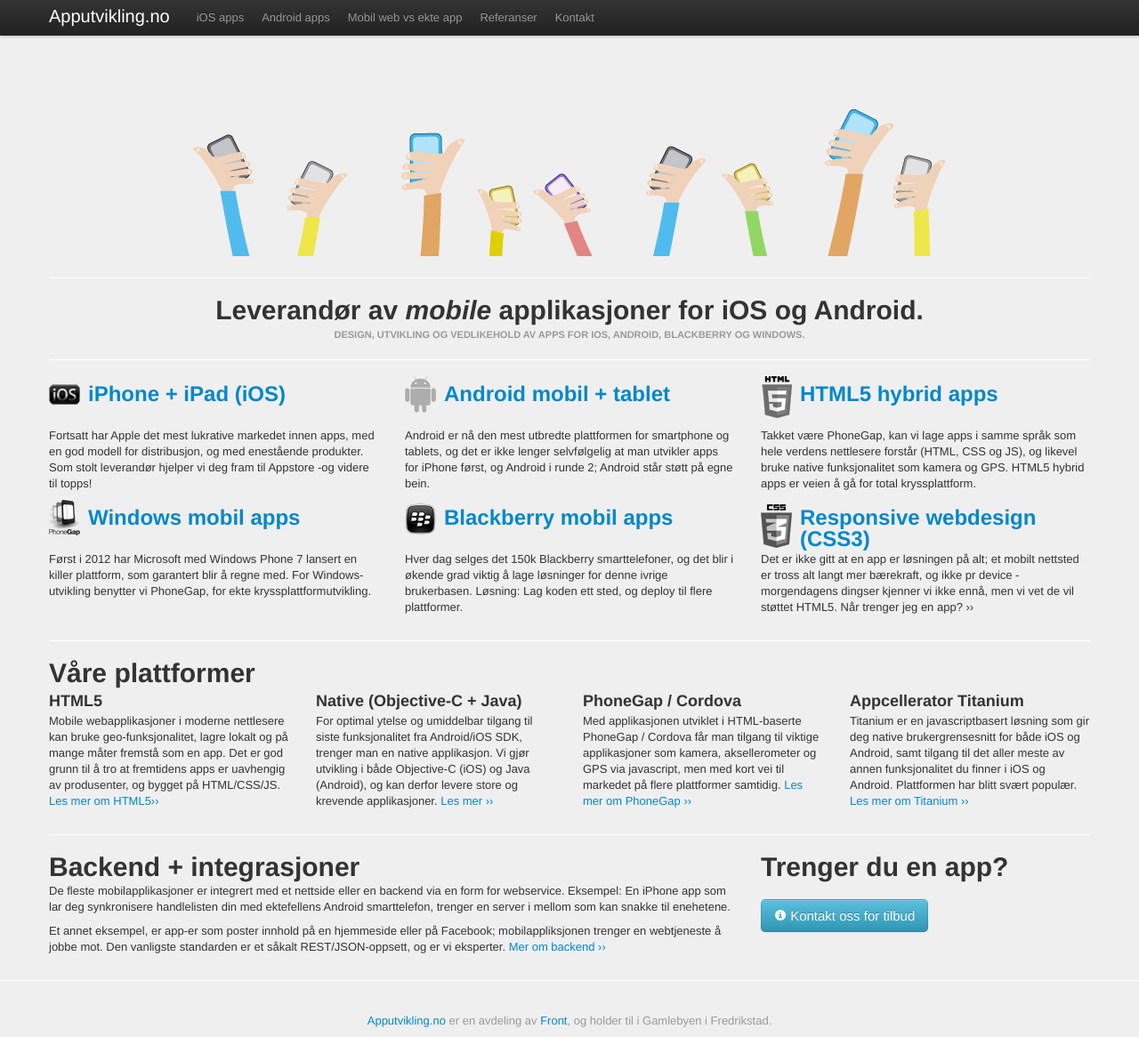
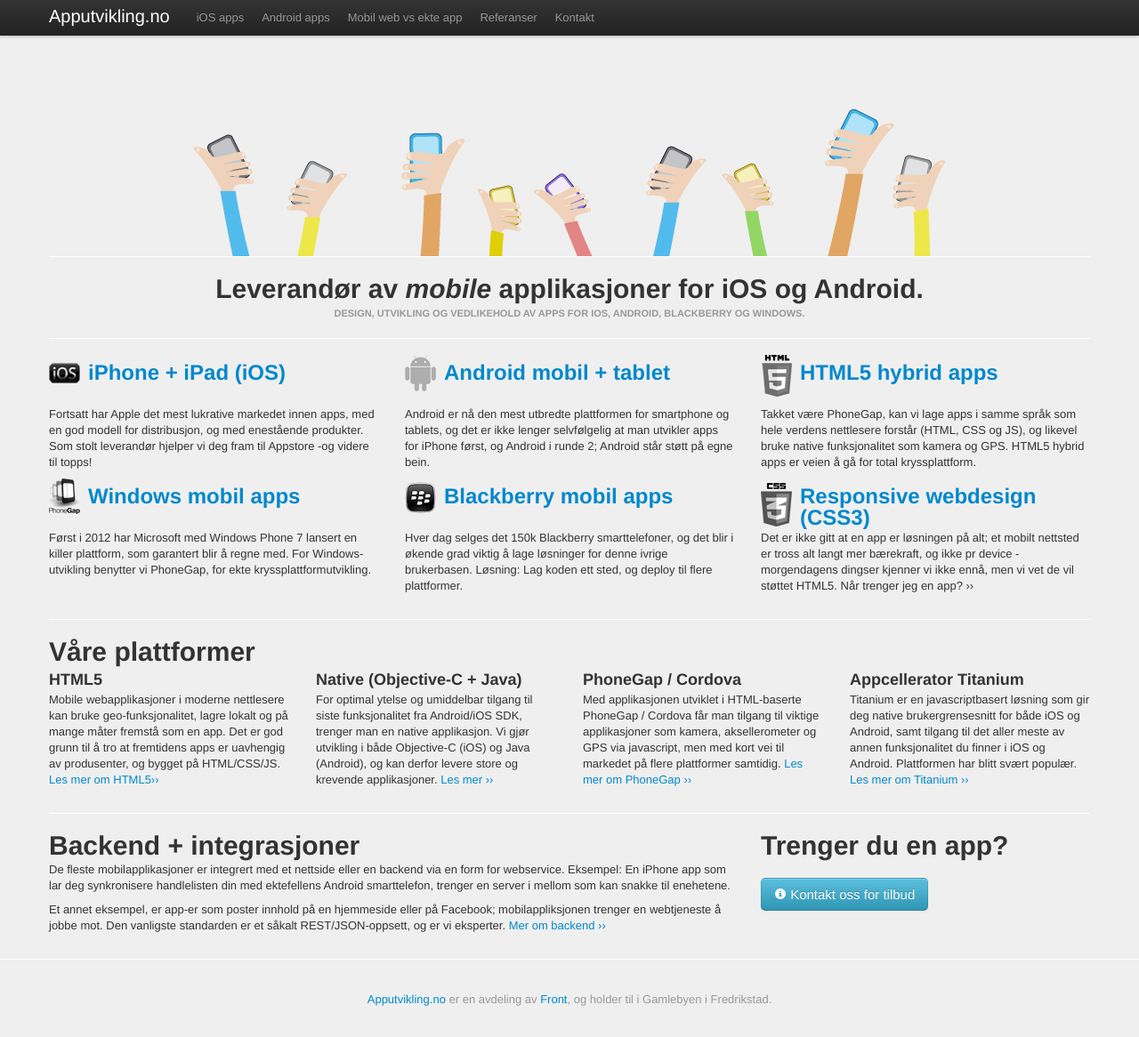
Before and after one commit to front/apputvikling, a Jekyll site: the page built from index.html, in a window 1280 px wide and 1166 px high. Shown: the whole window at 89% size. Built offline with Jekyll 4.4.1, drawn with Linux system fonts in a browser that asks for light colours; nearby versions of some CDN libraries; comment, search, counter and statistics services are not loaded.

Commit message:
Remove margin between header banner and tagline

```diff
--- a/css/style.css
+++ b/css/style.css
@@ -50,3 +50,11 @@
   line-height: 1;
   display: block;
 }
+
+#posts img {
+  display: block;
+}
+
+.marketing {
+  margin-top: -19px;
+}
```
Also changed, not shown: 1 other file.
